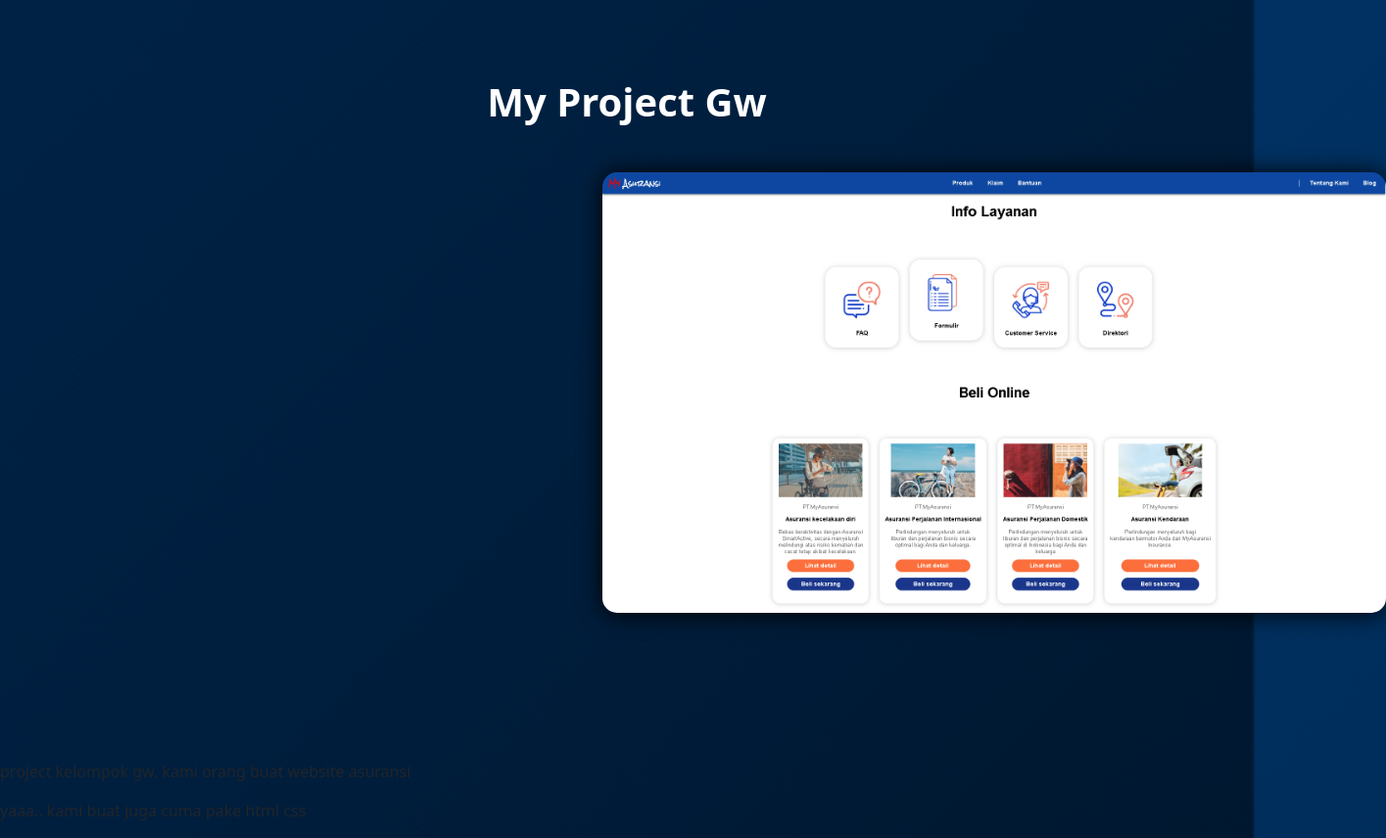
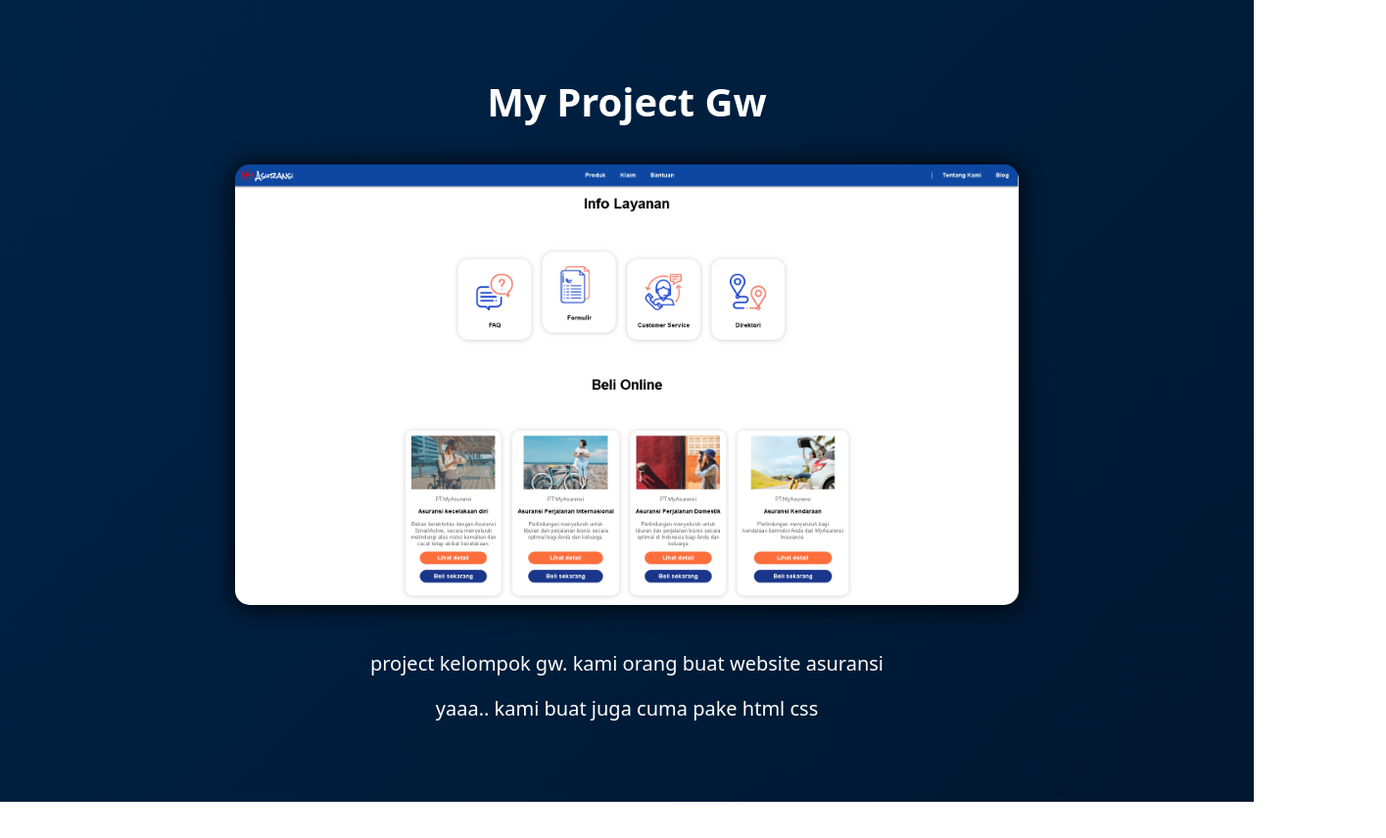
Before and after one commit to DaffaYuzakiee/my-portofolio-gw, a plain HTML site: page index.html in a window 1280 px wide. Shown: the part 1720-2576 px from the top of the page at 98% size, 1415 px wide, since content can reach past the window. After the commit the page ends 2539 px from the top, so only its background shows below. Drawn offline with nearby package versions, Linux system fonts and the light colour scheme.

Commit message:
Refactor CSS styles for layout and animations

```diff
--- a/portofoliomy.css
+++ b/portofoliomy.css
@@ -179,21 +179,41 @@
 
 }
 
-.hoho .project img{
+.hoho .project {
+    display: flex;
+    justify-content: center;
+    align-items: center;
     margin-top: 40px;
+}
+
+.hoho .project img {
     width: 800px;
     height: auto;
-    margin-left: 615px;
-    margin-bottom: 150px;
     border-radius: 15px;
     box-shadow: 0 1px 25px black;
     transition: 0.8s;
-
+    margin-bottom: 25px;
 }
 
-.hoho .project img:hover{
+.hoho .project img:hover {
     transform: scale(1.1);
+    box-shadow: 0 1px 45px white;
+}
 
-    box-shadow: 0 1px 45px white;
+.hoho .yapping3 {
+    text-align: center;
+    color: white;
+    font-size: 20px;
+    line-height: 1.5;
+    margin-top: 20px;
+    margin-bottom: 80px;
+}
 
+
+.hoho .yapping3 p{
+    color: white;
+    font-size: 20px;
+    display: flex;
+    justify-content: center;
+    align-items: center;
 }
```
